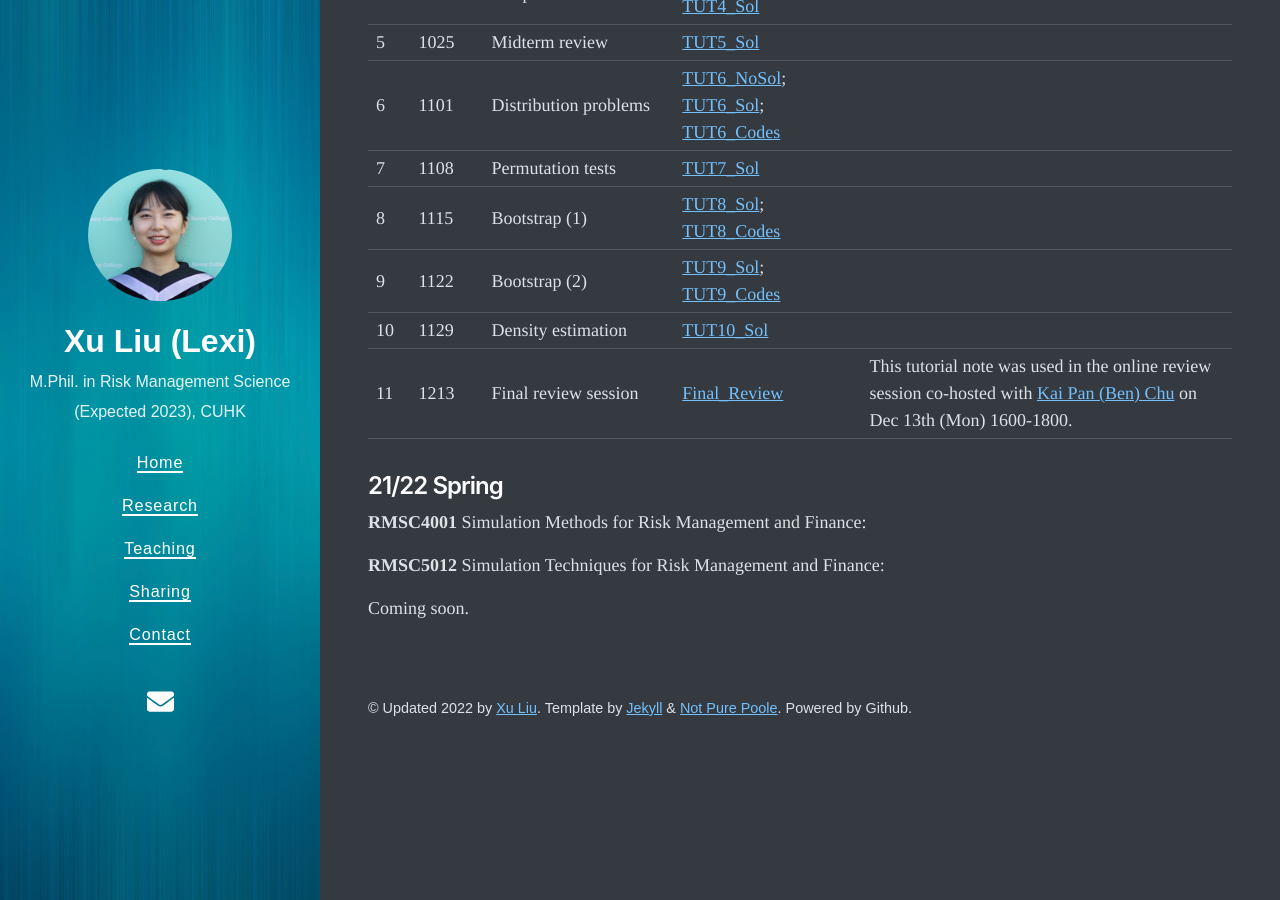
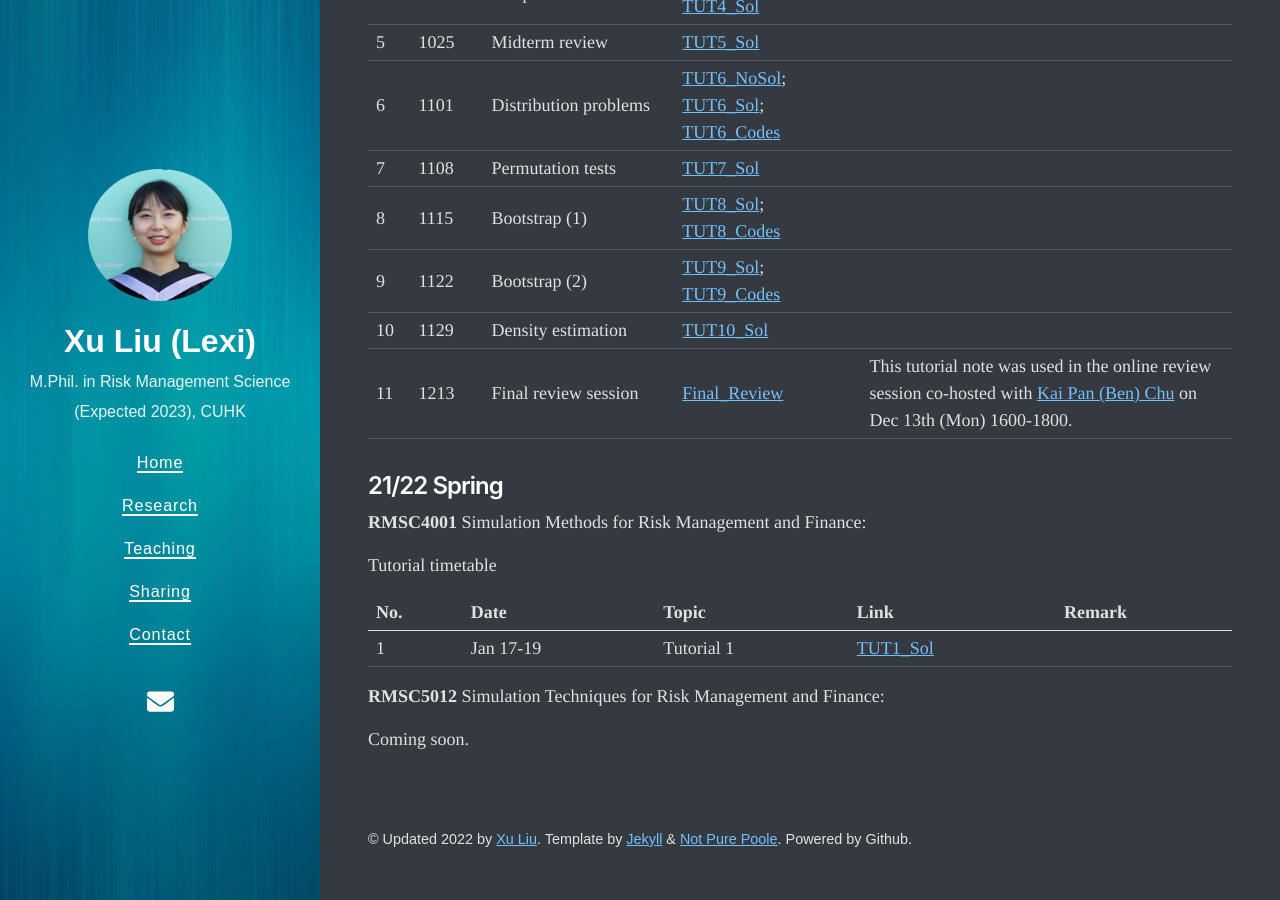
Before and after one commit to lexilxu/MyPage, a Jekyll site: the page built from teaching.md, in a window 1280 px wide and 900 px high, scrolled down 618 px. Built offline with Jekyll 4.4.1, drawn with Linux system fonts in a browser that asks for light colours; nearby versions of some CDN libraries.

Commit message:
Update teaching.md

```diff
--- a/teaching.md
+++ b/teaching.md
@@ -30,6 +30,13 @@ Tutorial timetable
 
 **RMSC4001** Simulation Methods for Risk Management and Finance:
 
+Tutorial timetable
+
+| No.| Date  | Topic | Link | Remark |
+| ------------- | ------------- | ------------- |  ------------- |  ------------- |
+| 1 | Jan 17-19 | Tutorial 1 | [TUT1_Sol](https://drive.google.com/file/d/1JBTbgZQJEwAE8-wqwiUo6txvAoq2oma3/view?usp=sharing) | |
+
+
 **RMSC5012** Simulation Techniques for Risk Management and Finance:
 
 Coming soon.
```
